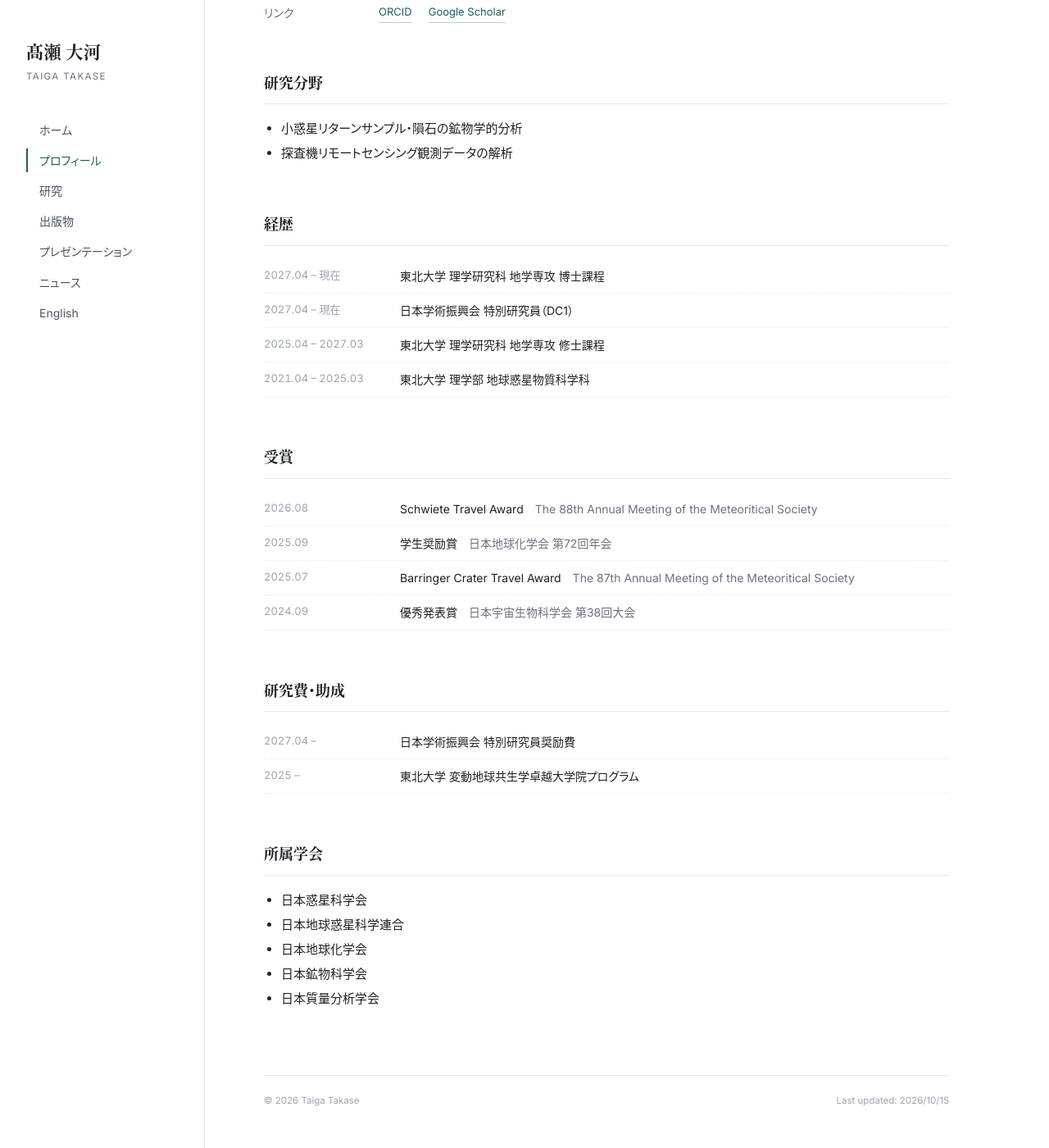
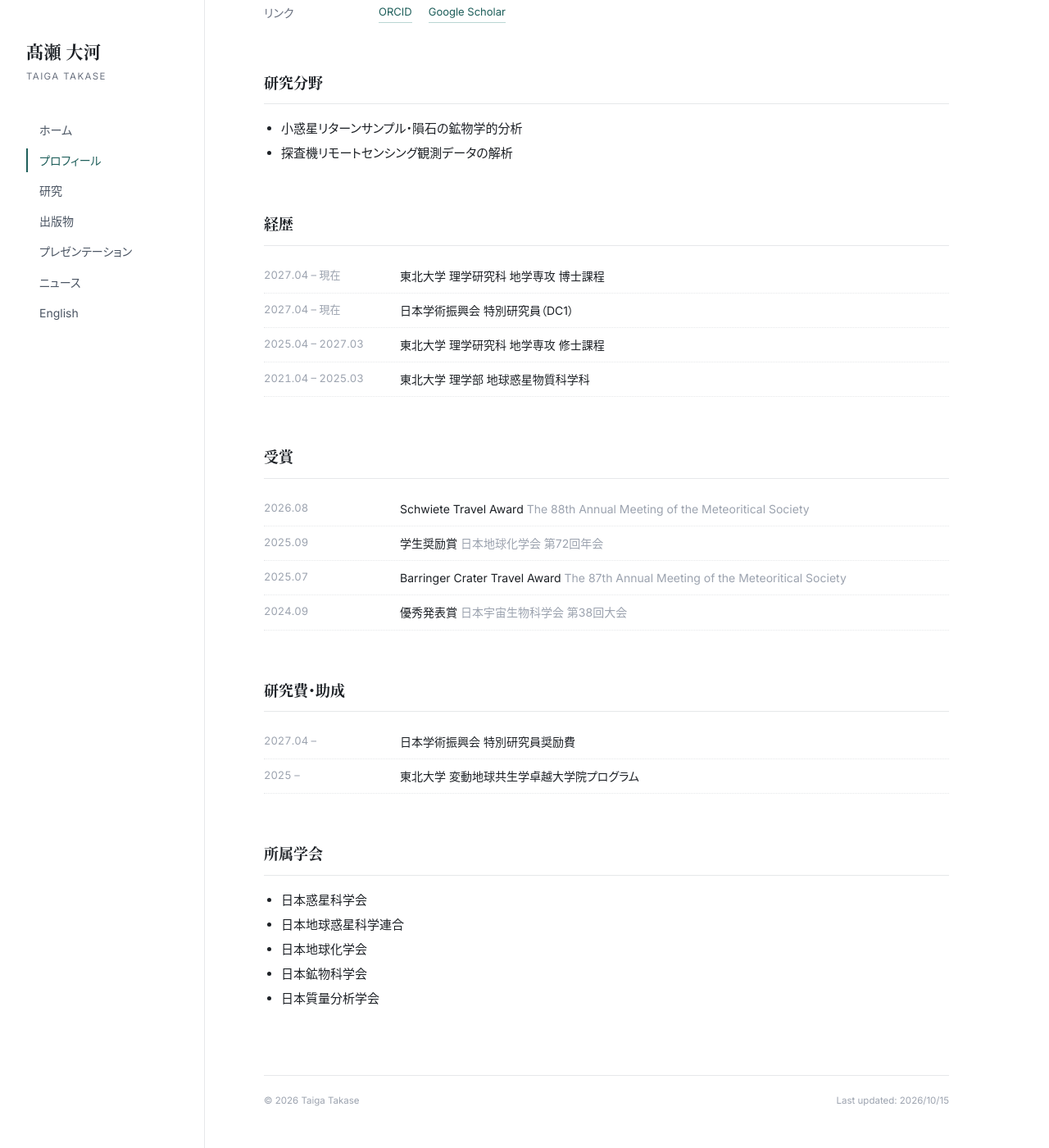
Before and after one commit to takasetaigat1/takasetaigat1.github.io, a Jekyll site: the page built from profile.html, in a window 1280 px wide and 1400 px high, scrolled down 329 px. Shown: the whole window at 82% size. Built offline with Jekyll 4.4.1, drawn with Linux system fonts in a browser that asks for light colours.

Commit message:
Awards: lighter meeting name, single space separator
Co-Authored-By: Claude Fable 5.1 <noreply@anthropic.com>
Claude-Session: https://claude.ai/code/session_01WJ69PvNMxXwpNZfvYmXkxj

```diff
--- a/assets/css/style.css
+++ b/assets/css/style.css
@@ -123,7 +123,7 @@ p { margin: 0 0 1em; }
 .timeline { list-style: none; }
 .timeline li { display: grid; grid-template-columns: 150px 1fr; gap: 16px; padding: 8px 0; border-bottom: 1px dotted var(--line); font-size: 14px; }
 .timeline .dt { color: var(--mute); font-size: 13px; font-variant-numeric: tabular-nums; }
-.timeline .sub { color: var(--ink-3); margin-left: 1em; }
+.timeline .sub { color: var(--mute); }
 
 /* ---------- research page ---------- */
 .research-item { display: grid; grid-template-columns: 1fr 240px; gap: 32px; padding: 28px 0; border-bottom: 1px solid var(--line); }
--- a/profile.html
+++ b/profile.html
@@ -24,7 +24,7 @@ permalink: /profile/
 
 {% if p.awards.size > 0 %}
 <h2>受賞</h2>
-<ul class="timeline">{% for e in p.awards %}<li><span class="dt">{{ e.period }}</span><span>{{ e.text }}{% if e.sub %}<span class="sub">{{ e.sub }}</span>{% endif %}</span></li>{% endfor %}</ul>
+<ul class="timeline">{% for e in p.awards %}<li><span class="dt">{{ e.period }}</span><span>{{ e.text }}{% if e.sub %} <span class="sub">{{ e.sub }}</span>{% endif %}</span></li>{% endfor %}</ul>
 {% endif %}
 
 {% if p.grants.size > 0 %}
```
